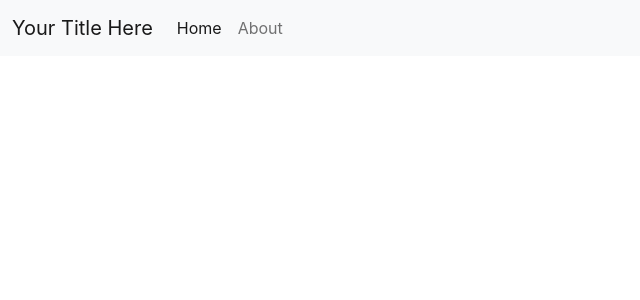
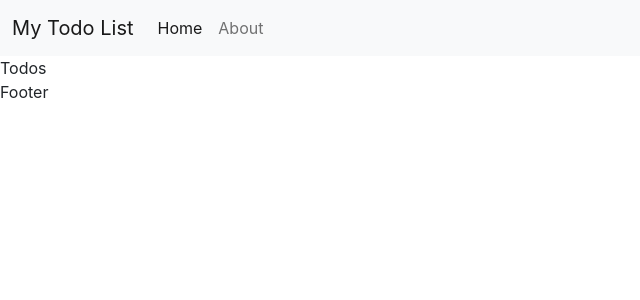
Before and after one commit to mdimrannazir/ToDo-List, a React (Create React App) app: page / in a window 1280 px wide. Shown: the top 300 px of the page, without its empty margins (0-640 px from the left). Built offline with nearby package versions, Linux system fonts and the light colour scheme.

Commit message:
Created Files connected

```diff
--- a/src/App.js
+++ b/src/App.js
@@ -1,11 +1,16 @@
 import logo from './logo.svg';
 import './App.css';
-import Header from './MyComponents/Header.js'
+import Header from './MyComponents/Header';
+import {Todos} from './MyComponents/Todos';   //Used second bracket bcz my functions are not default
+import {TodoItem} from './MyComponents/TodoItem';
+import {Footer} from './MyComponents/Footer';
 
 function App() {
   return (
     <>
-      <Header/>
+      <Header title = "My Todo List" searchBar = {false}/>
+      <Todos/>
+      <Footer/>
     </>
   );
 }
```
